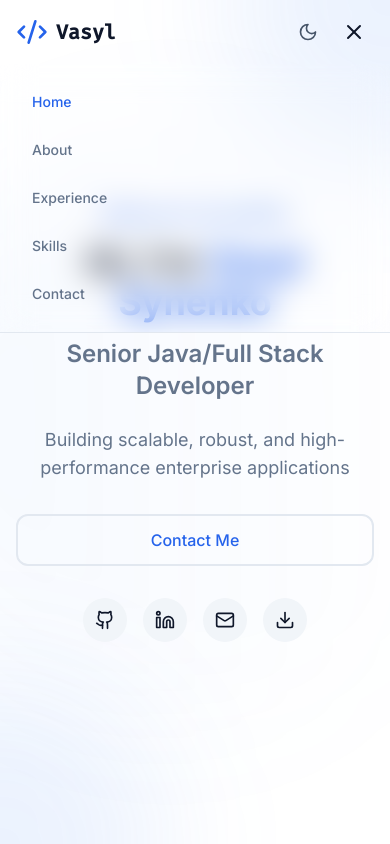
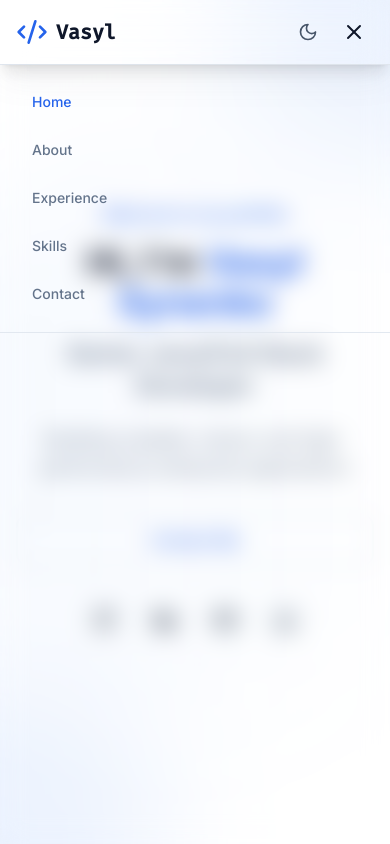
Before and after one commit to vasjaNet/Portfolio, a React (Vite) app: page / in a window 390 px wide. Both pictures are taken after a click on the button 354 px from the left and 32 px from the top of the page. Shown: the top 844 px of the page. Built offline with nearby package versions, Linux system fonts and the light colour scheme.

Commit message:
P-3 : Fix Menu in Mobile device

```diff
--- a/src/components/layout/Header.tsx
+++ b/src/components/layout/Header.tsx
@@ -33,10 +33,20 @@ export function Header() {
   };
 
   return (
+    <>
+      {/* Backdrop overlay — blurs page content when mobile menu is open */}
+      <div
+        className={cn(
+          'fixed inset-0 z-40 backdrop-blur-md bg-background/40 md:hidden transition-opacity duration-300',
+          mobileMenuOpen ? 'opacity-100 pointer-events-auto' : 'opacity-0 pointer-events-none'
+        )}
+        onClick={() => setMobileMenuOpen(false)}
+      />
+
     <header
       className={cn(
         'fixed top-0 left-0 right-0 z-50 transition-all duration-300',
-        isScrolled
+        isScrolled || mobileMenuOpen
           ? 'bg-background/80 backdrop-blur-lg shadow-lg border-b border-border'
           : 'bg-transparent'
       )}
@@ -119,5 +129,6 @@ export function Header() {
         </nav>
       </div>
     </header>
+    </>
   );
 }
```
